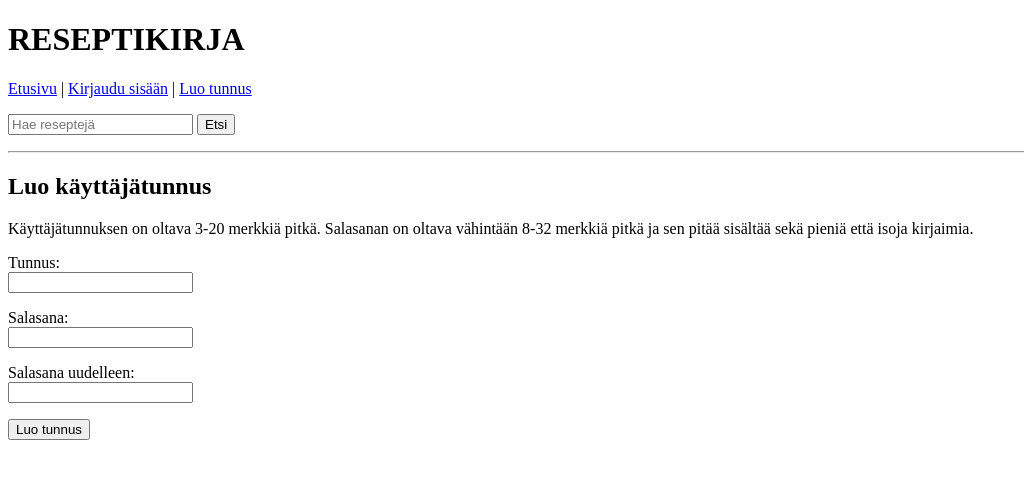
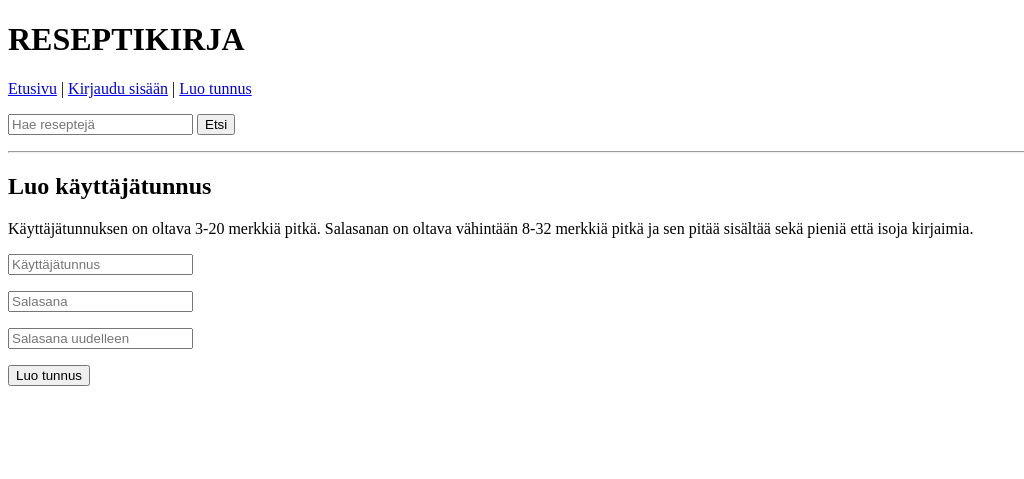
Before and after one commit to ajperttula/tsoha-reseptikirja, a Flask app: page /create-user in a window 1280 px wide. Shown: the top 479 px of the page, without its empty margins (0-1024 px from the left). Run offline with Flask 2, Linux system fonts and the light colour scheme.

Commit message:
Add placeholders to form inputs

```diff
--- a/templates/login.html
+++ b/templates/login.html
@@ -11,12 +11,10 @@
  <p>
   <form action="/login" method="POST" onsubmit="return check(this)">
     <p>
-      Käyttäjätunnus: <br>
-      <input type="text" name="username" minlength="3" maxlength="20">
+      <input type="text" name="username" placeholder="Käyttäjätunnus" minlength="3" maxlength="20">
     </p>
     <p>
-      Salasana: <br>
-      <input type="password" name="password" minlength="8", maxlength="32">
+      <input type="password" name="password" placeholder="Salasana" minlength="8", maxlength="32">
     </p>
     <input type="submit" value="Kirjaudu">
   </form>
--- a/templates/new-recipe.html
+++ b/templates/new-recipe.html
@@ -13,15 +13,15 @@
       <input type="hidden" name="csrf_token" value="{{ session.csrf_token }}">
       <p>
         Otsikko: <br>
-        <input type="text" name="title" size="50" maxlength="50">
+        <input type="text" name="title" placeholder="Lisää otsikko" size="50" maxlength="50">
       </p>
       <p>
         Kuvaus: <br>
-        <textarea name="description" rows="3" cols="40" maxlength="200"></textarea>
+        <textarea name="description" rows="3" cols="40" placeholder="Kuvaile reseptiä lyhyesti" maxlength="200"></textarea>
       </p>
       <p>
         Ainesosat: <br>
-        <p><input type="text" name="ingredient" size="50" maxlength="100"></p>
+        <p><input type="text" name="ingredient" size="50" placeholder="Esim. 1 dl kermaa" maxlength="100"></p>
         <p><input type="text" name="ingredient" size="50" maxlength="100"></p>
         <p><input type="text" name="ingredient" size="50" maxlength="100"></p>
         <p><input type="text" name="ingredient" size="50" maxlength="100"></p>
--- a/templates/new-user.html
+++ b/templates/new-user.html
@@ -15,16 +15,13 @@
   </p>
   <form action="/create-user" method="POST" onsubmit="return check(this)">
     <p>
-      Tunnus: <br>
-      <input type="text" name="username" minlength="3" maxlength="20">
+      <input type="text" name="username" placeholder="Käyttäjätunnus" minlength="3" maxlength="20">
     </p>
     <p>
-      Salasana: <br>
-      <input type="password" name="password" minlength="8", maxlength="32">
+      <input type="password" name="password" placeholder="Salasana" minlength="8", maxlength="32">
     </p>
     <p>
-      Salasana uudelleen: <br>
-      <input type="password" name="password_check" minlength="8", maxlength="32">
+      <input type="password" name="password_check" placeholder="Salasana uudelleen" minlength="8", maxlength="32">
     </p>
     <p>
       <input type="submit" value="Luo tunnus">
```
